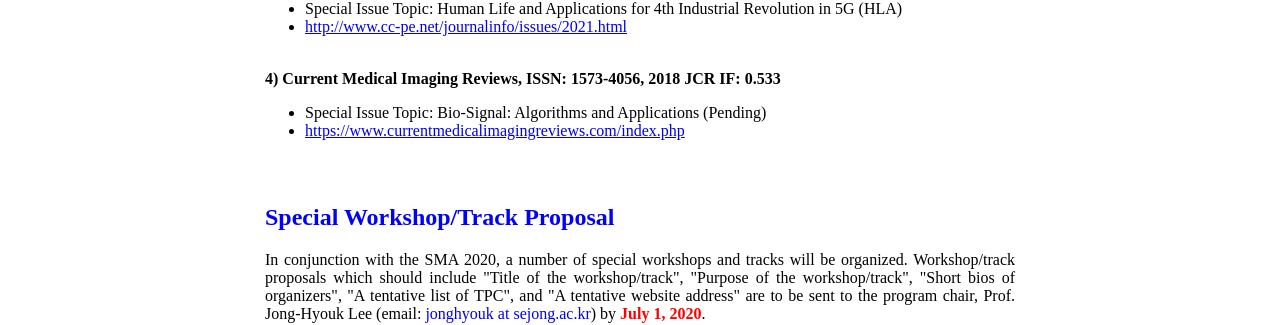
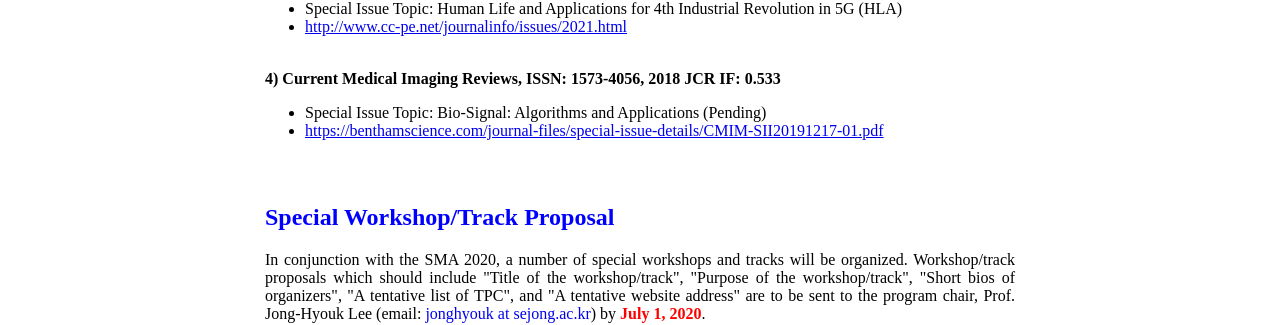
Before and after one commit to icea-conf/sma-2020.github.io, a Jekyll site: the page built from papers/index.html, in a window 1280 px wide. Shown: the part 1356-1681 px from the top of the page. Built offline with Jekyll 4.4.1, drawn with Linux system fonts in a browser that asks for light colours.

Commit message:
Update index.html

```diff
--- a/papers/index.html
+++ b/papers/index.html
@@ -63,7 +63,7 @@ title: SMA 2020
                         <b>4) Current Medical Imaging Reviews, ISSN: 1573-4056, 2018 JCR IF: 0.533</b>
                               <ul>
                                     <li><a>Special Issue Topic: Bio-Signal: Algorithms and Applications (Pending)</a></li>
-                                    <li><a style="text-align: justify" href='https://www.currentmedicalimagingreviews.com/index.php'>https://www.currentmedicalimagingreviews.com/index.php</a></li><br>
+                                    <li><a style="text-align: justify" href='https://benthamscience.com/journal-files/special-issue-details/CMIM-SII20191217-01.pdf'>https://benthamscience.com/journal-files/special-issue-details/CMIM-SII20191217-01.pdf</a></li><br>
                               </ul>
             </div>
 
```
